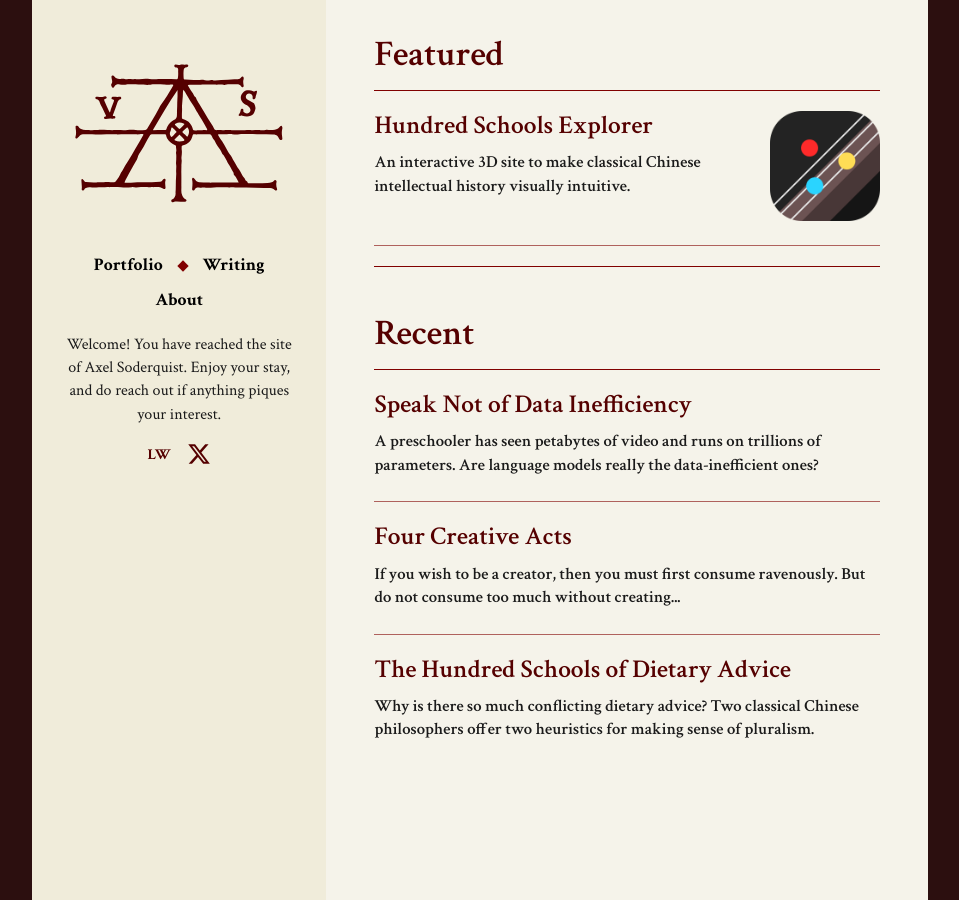
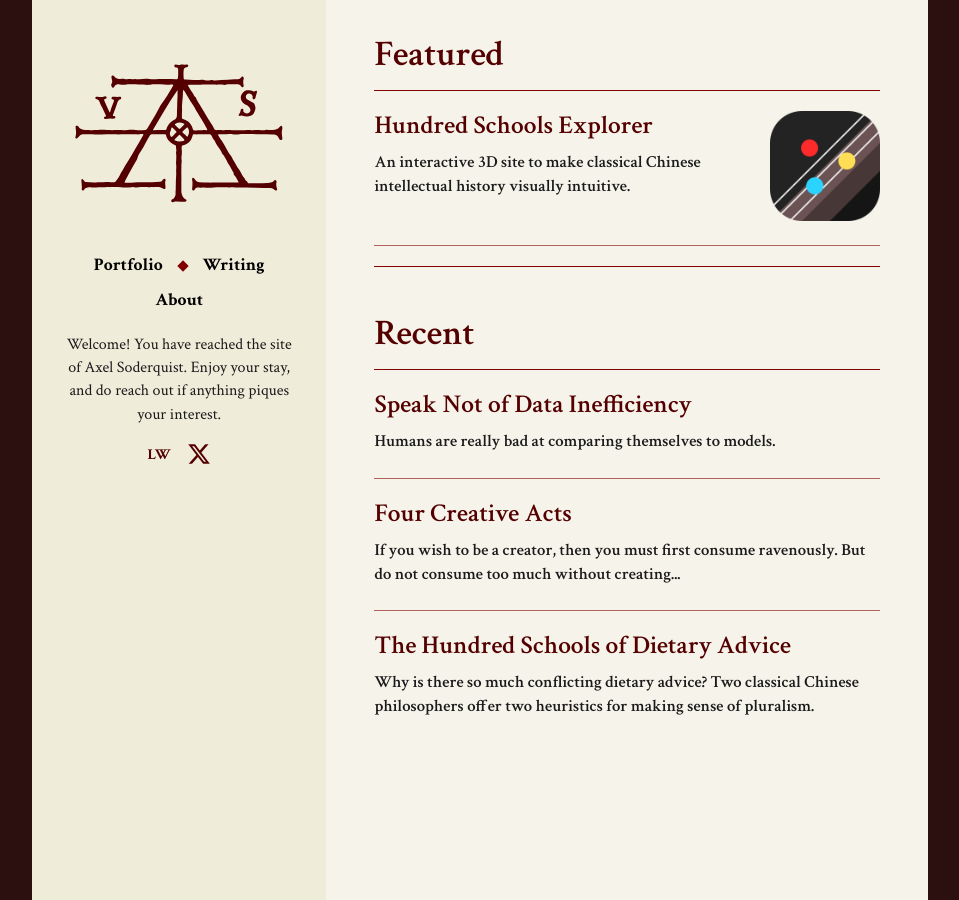
Before and after one commit to Axelpuff/axelpuff.github.io, a Jekyll site: the page built from index.html, in a window 1280 px wide. Shown: the whole page, without its empty margins (160-1119 px from the left). Built offline with Jekyll 4.4.1, drawn with Linux system fonts in a browser that asks for light colours.

Commit message:
Change to data inefficiency summary

```diff
--- a/_posts/2026-10-01-speak-not-of-data-inefficiency.markdown
+++ b/_posts/2026-10-01-speak-not-of-data-inefficiency.markdown
@@ -3,7 +3,7 @@ layout: post
 title:  "Speak Not of Data Inefficiency"
 date:   2026-10-01 02:07:37 -0400
 categories: writing
-excerpt: "A preschooler has seen petabytes of video and runs on trillions of parameters. Are language models really the data-inefficient ones?"
+excerpt: "Humans are really bad at comparing themselves to models."
 ---
 
 Humans are really bad at comparing themselves to models.
```
